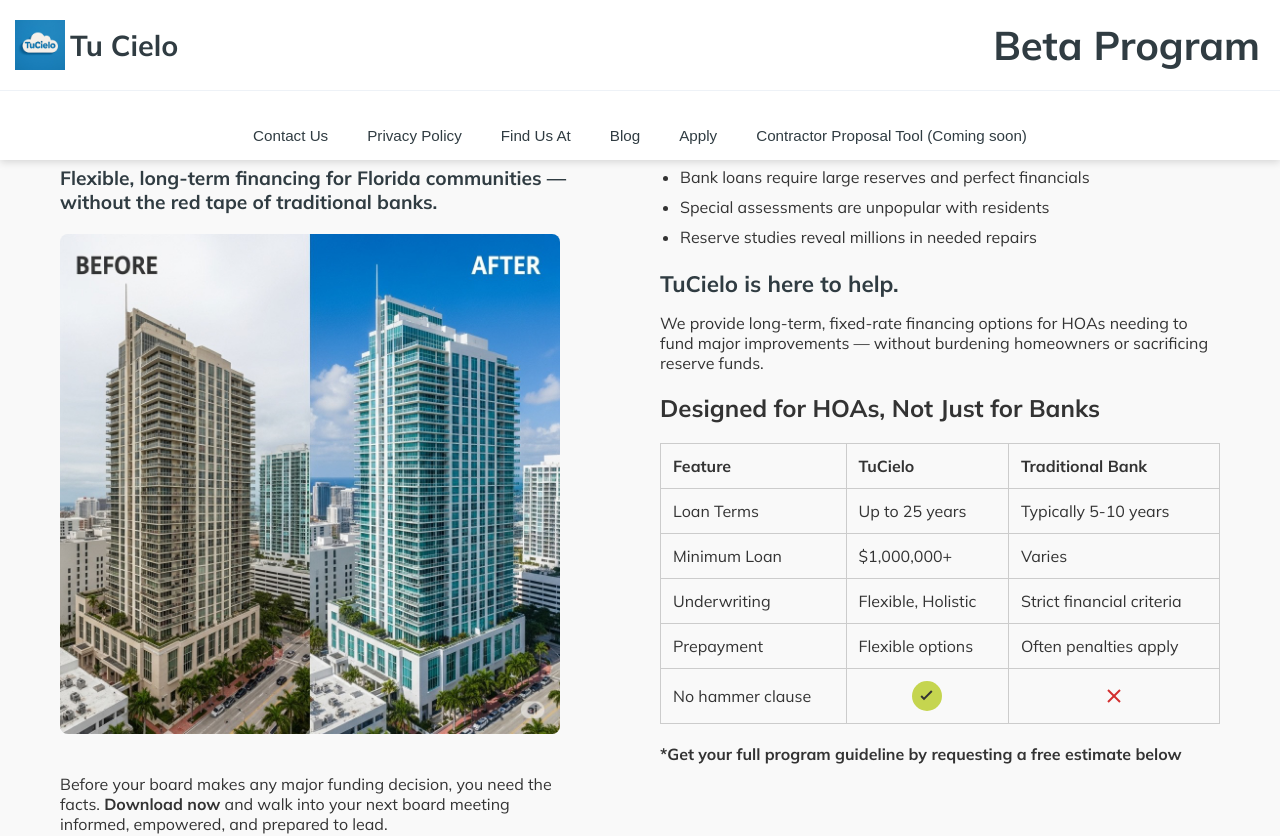
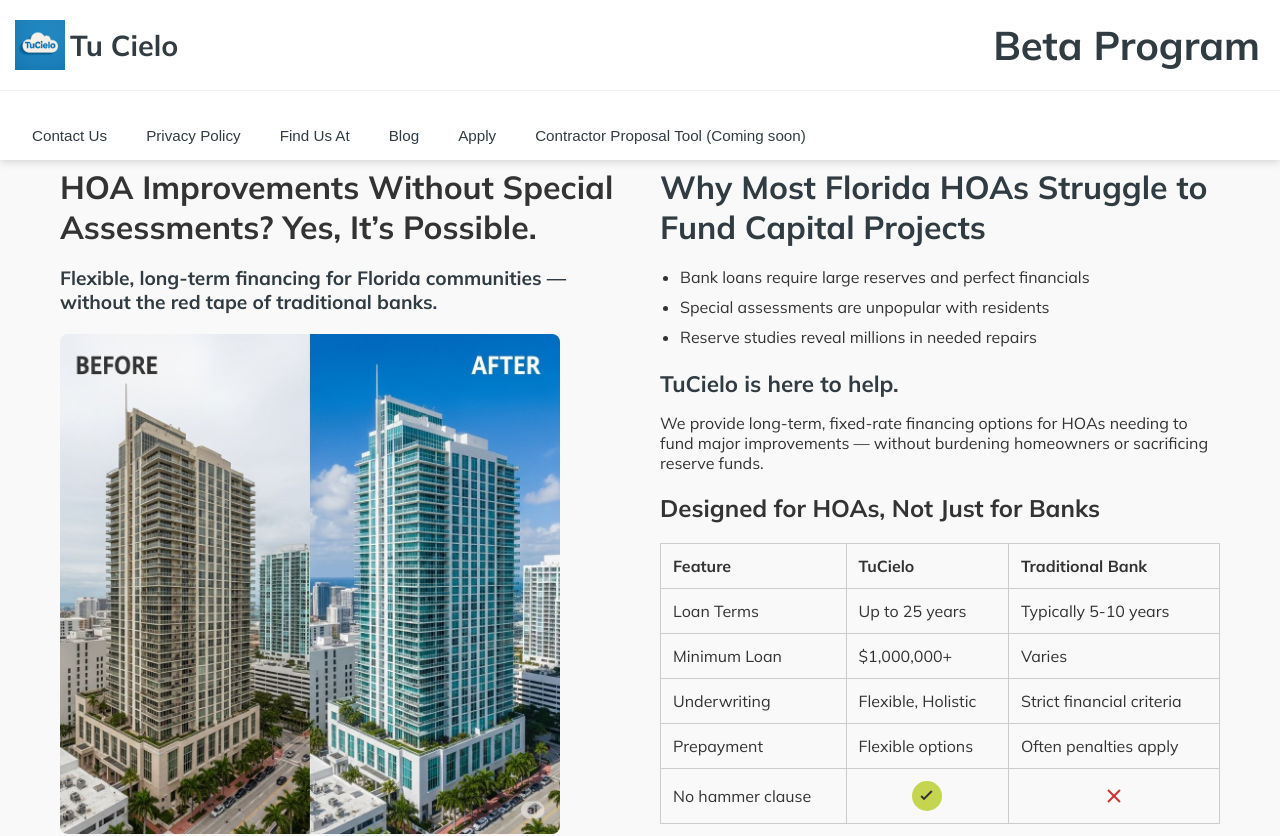
Before and after one commit to MetaCapFin/tu-cielo-site, a React (Create React App) app: page / in a window 1280 px wide. Shown: the top 836 px of the page. Built offline with nearby package versions, Linux system fonts and the light colour scheme.

Commit message:
Update App.css

```diff
--- a/src/App.css
+++ b/src/App.css
@@ -17,19 +17,6 @@
 
 /* Header */
 .site-header {
-  background-color: #bfd400;
-  color: #303c42;
-  padding: 20px;
-  text-align: center;
-  font-family: 'Mulish', sans-serif;
-  display: flex;
-  align-items: center;
-  justify-content: center;
-  gap: 15px; /* spacing between logo and title */
-}
-
-/* Updated Site Header Layout */
-.site-header {
   background-color: white;
   color: #303c42;
   font-family: 'Mulish', sans-serif;
@@ -39,6 +26,7 @@
   padding: 0;
   position: fixed;
   top: 0;
+  width: 100%;
   z-index: 1000;
   box-shadow: 0 2px 8px rgba(0, 0, 0, 0.15);
 }
@@ -48,7 +36,7 @@
   align-items: center;
   gap: 10px;
   border-bottom: 1px solid #eef2f7;
-  width: 100vw; /* Full viewport width */
+  width: 100%;
   padding: 20px;
   box-sizing: border-box;
 }
@@ -58,6 +46,12 @@
   gap: 15px;
   padding: 10px 20px;
 }
+
+body {
+  padding-top: 100px; /* Adjust if needed */
+}
+
+
 /* Logo inside header */
 .logo-placeholder img {
   height: 50px; /* adjust height to fit header nicely */
```
